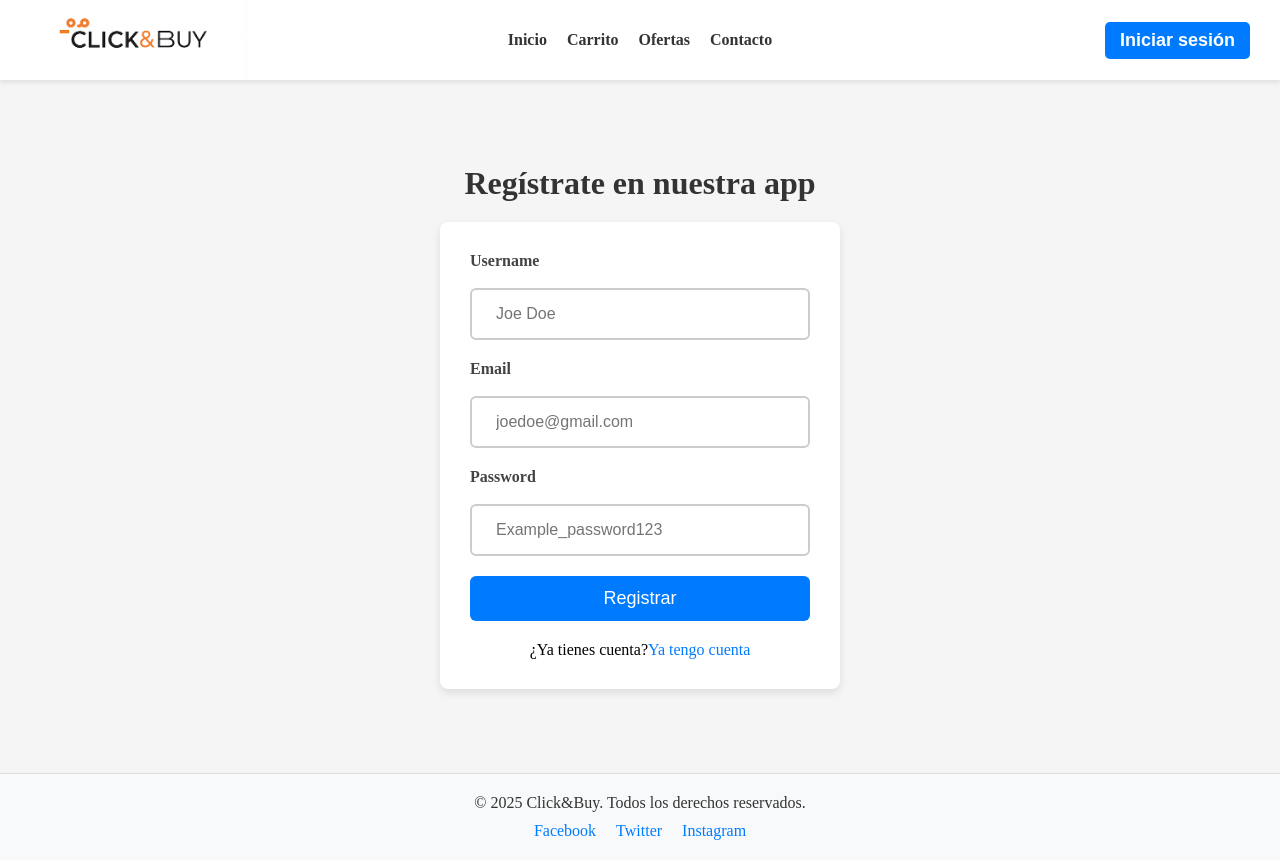
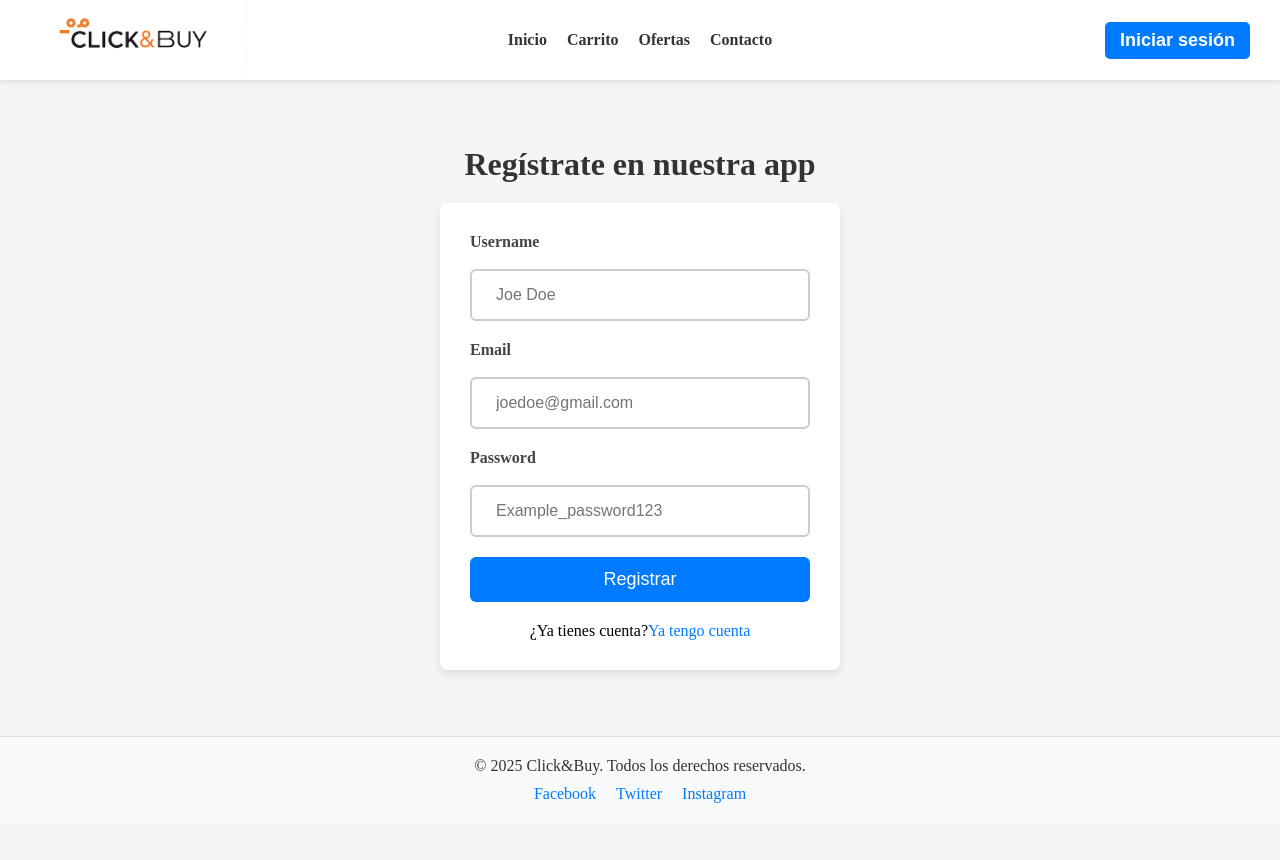
Before and after one commit to adriandev-bit/UTN_PWA_FEBRERO_TN_FULLSTACK---Ecommerce---Frontend, a React (Vite) app: page /register in a window 1280 px wide. After the commit the page ends 823 px from the top, so only its background shows below. Built offline with nearby package versions, Linux system fonts and the light colour scheme.

Commit message:
Primer commit de mi frontend

```diff
--- a/src/Screens/css/LoginScreen.css
+++ b/src/Screens/css/LoginScreen.css
@@ -4,7 +4,7 @@
     flex-direction: column;
     align-items: center;
     justify-content: center;
-    height: calc(100vh - 107px);
+    min-height: 82vh;
     background-color: #f5f5f5;
 }
 
--- a/src/Screens/css/RegisterScreen.css
+++ b/src/Screens/css/RegisterScreen.css
@@ -3,7 +3,7 @@
     flex-direction: column;
     align-items: center;
     justify-content: center;
-    height: calc(100vh - 107px);
+    min-height: 82vh;
     background-color: #f5f5f5;
 }
 
--- a/src/Screens/css/ResetPasswordScreen.css
+++ b/src/Screens/css/ResetPasswordScreen.css
@@ -4,7 +4,7 @@
     flex-direction: column;
     align-items: center;
     justify-content: center;
-    height: calc(100vh - 107px);
+    min-height: 82vh;
     background-color: #f5f5f5;
 }
 
--- a/src/Screens/css/RewritePasswordScreen.css
+++ b/src/Screens/css/RewritePasswordScreen.css
@@ -4,7 +4,7 @@
     flex-direction: column;
     align-items: center;
     justify-content: center;
-    height: calc(100vh - 107px);
+    min-height: 82vh;
     background-color: #f5f5f5;
 }
 
```
